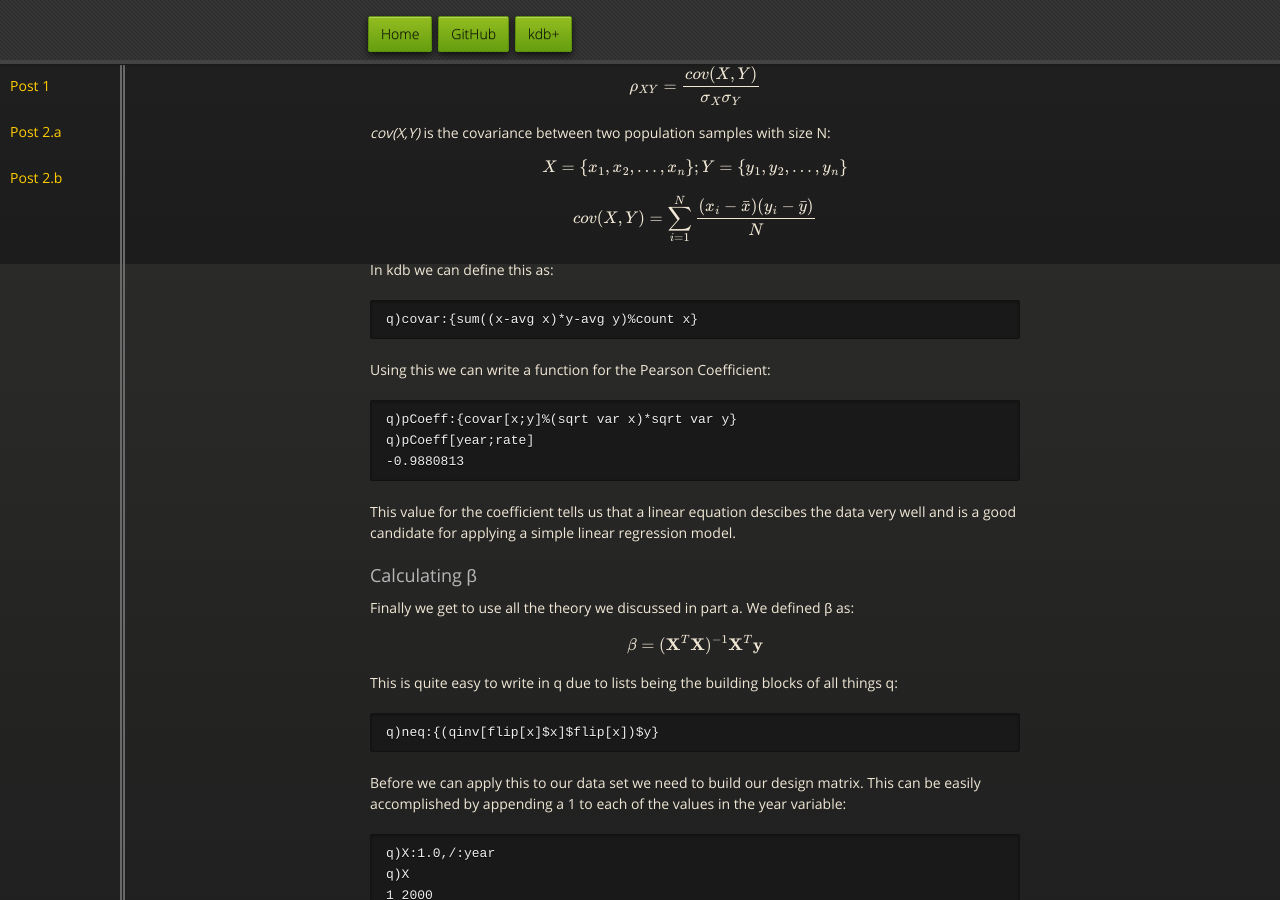
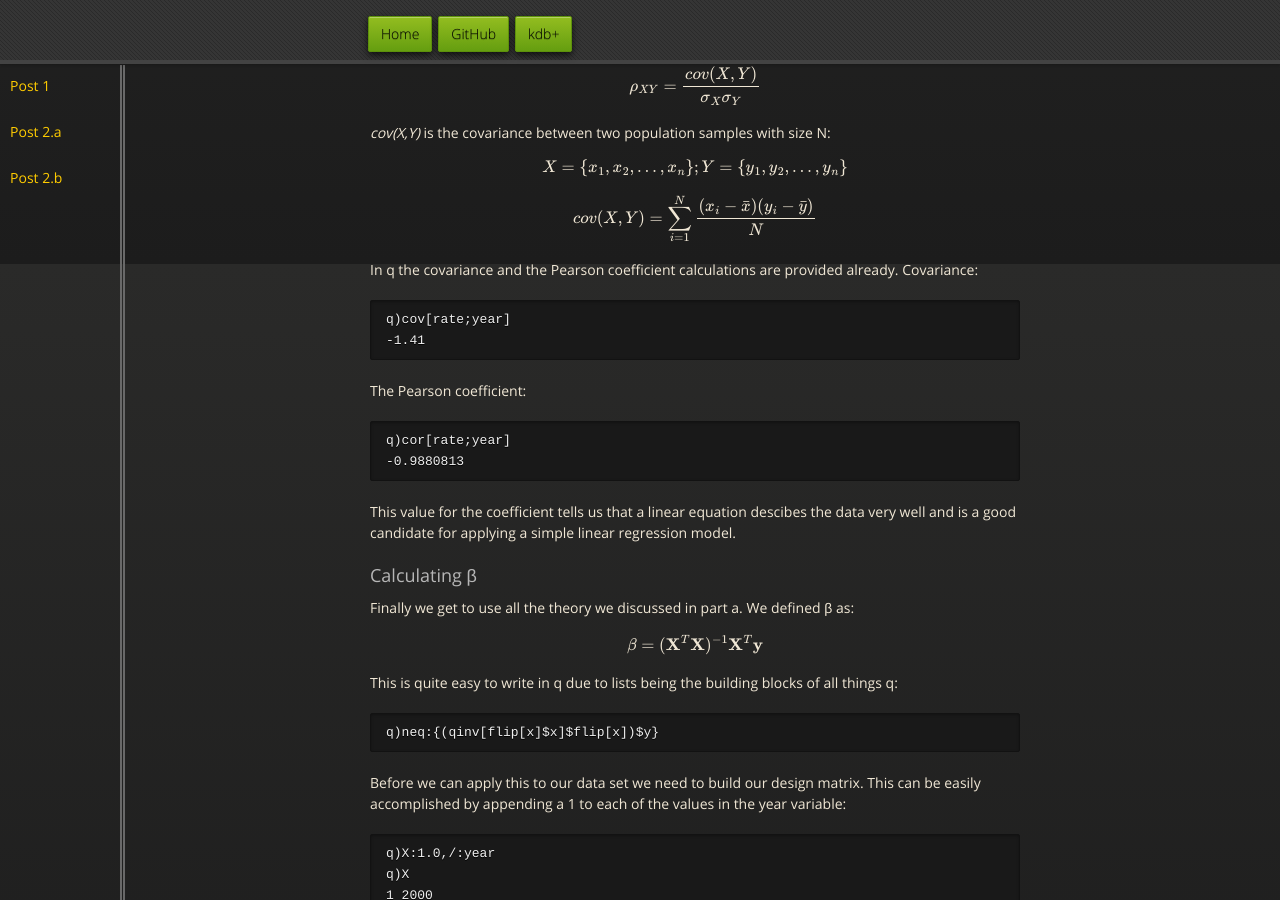
Before and after one commit to jpneill/jpneill.github.io, a Jekyll site: the page posts/Lin_Reg_b.html, which Jekyll copies as it is, in a window 1280 px wide and 900 px high, scrolled down 636 px. Built offline with Jekyll 4.4.1, drawn with Linux system fonts in a browser that asks for light colours; nearby versions of some CDN libraries; formulas are drawn with MathJax 3.

Commit message:
Updated pearson's coefficient

```diff
--- a/posts/Lin_Reg_b.html
+++ b/posts/Lin_Reg_b.html
@@ -72,14 +72,14 @@ q)rate:9.34 8.5 7.62 6.93 6.60</code></pre>
         A value at 0 or close to 0 indicates there is little to no linear correlation between the variables.
         It is calculated as: $$\rho_{XY}=\frac{cov(X,Y)}{\sigma_X\sigma_Y}$$<i>cov(X,Y)</i> is the covariance between
         two population samples with size N: $$X=\{x_1,x_2,\dots,x_n\};Y=\{y_1,y_2,\dots,y_n\}$$
-        $$cov(X,Y)=\sum_{i=1}^N\frac{(x_i-\bar{x})(y_i-\bar{y})}{N}$$ In kdb we can define this as:</p>
+        $$cov(X,Y)=\sum_{i=1}^N\frac{(x_i-\bar{x})(y_i-\bar{y})}{N}$$ In q the covariance and the Pearson coefficient calculations are provided already. Covariance:</p>
 
-<pre><code>q)covar:{sum((x-avg x)*y-avg y)%count x}</code></pre>
+<pre><code>q)cov[rate;year]
+-1.41</code></pre>
 
-        <p>Using this we can write a function for the Pearson Coefficient:</p>
+        <p>The Pearson coefficient:</p>
 
-<pre><code>q)pCoeff:{covar[x;y]%(sqrt var x)*sqrt var y}
-q)pCoeff[year;rate]
+<pre><code>q)cor[rate;year]
 -0.9880813</code></pre>
 
         <p>This value for the coefficient tells us that a linear equation descibes the data very well and is a good candidate for applying a simple linear regression model.</p>
```
